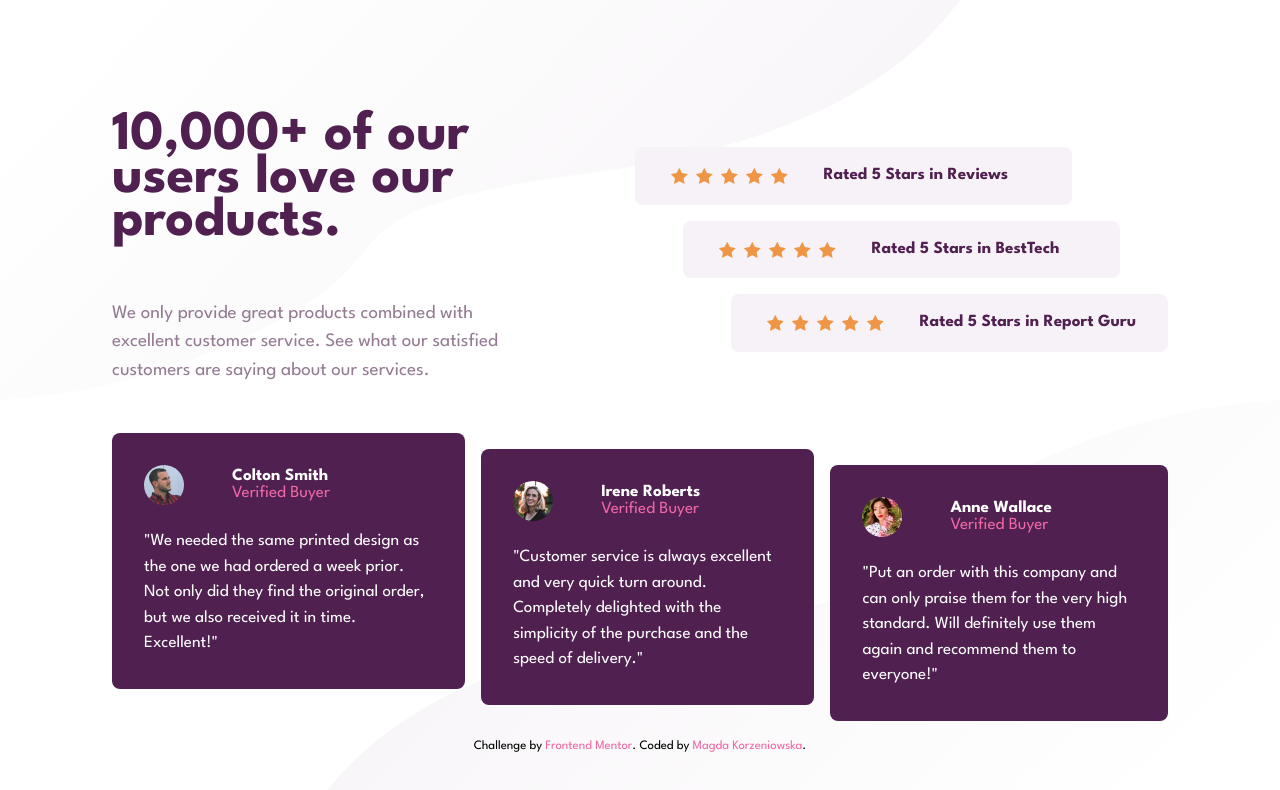
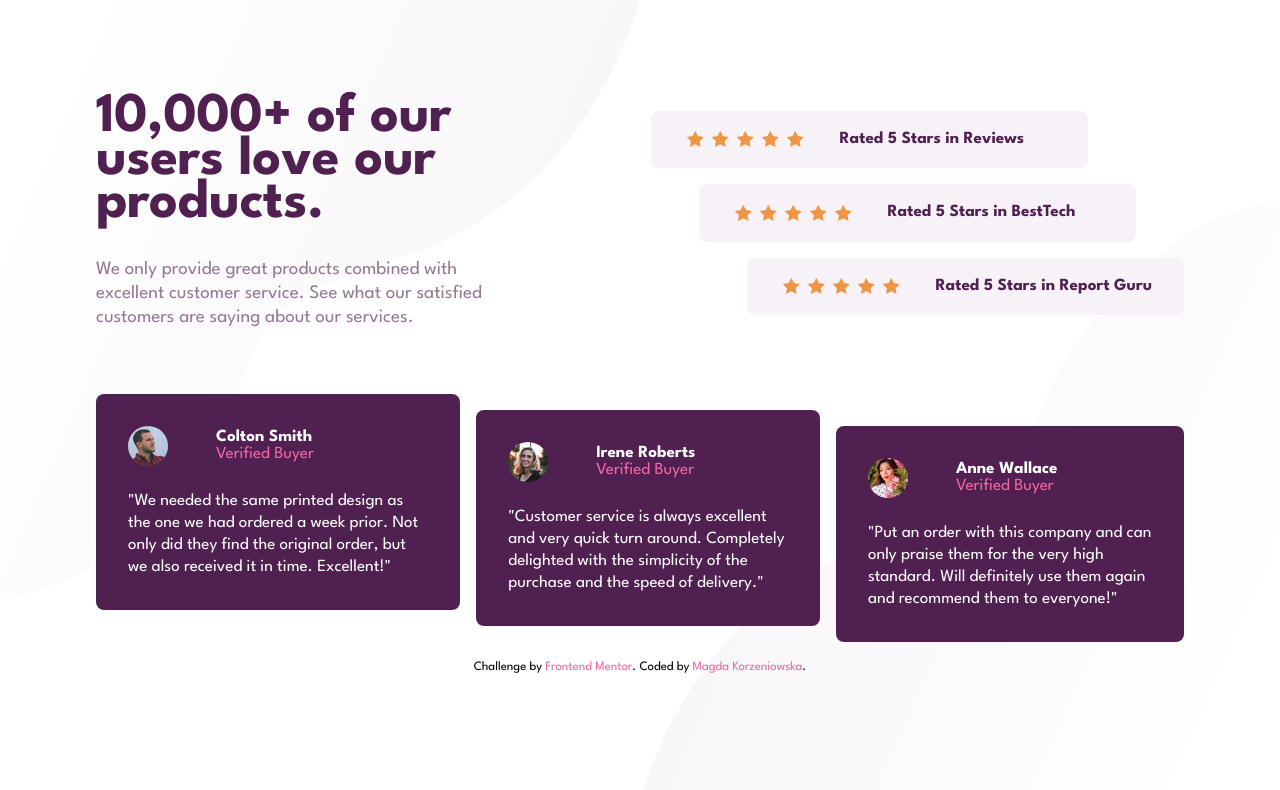
Before and after one commit to magda-korzeniowska/social-proof-section-frontendmentor, a website: page src/index.html in a window 1280 px wide. Drawn offline with nearby package versions, Linux system fonts and the light colour scheme; files that its build step writes are made by us from their sources.

Commit message:
Add minor design fixes

```diff
--- a/src/scss/base/_global.scss
+++ b/src/scss/base/_global.scss
@@ -1,22 +1,23 @@
 body {
   font-family: var(--ff-base);
   font-size: var(--fs-400);
-  padding-top: 5.125rem;
+  padding-top: 4rem;
   text-align: center;
   background-image: url(/images/bg-pattern-top-desktop.svg),
     url(/images/bg-pattern-bottom-desktop.svg);
   background-repeat: no-repeat;
   background-position: top left, bottom right;
-  background-size: 75% 50%;
+  background-size: 50% 75%;
 }
 
 h1 {
   font-size: var(--fs-900);
   color: var(--clr-primary-700);
   line-height: 2.7rem;
-  margin-bottom: 1em;
+  margin-bottom: 2rem;
   max-width: 12ch;
   font-weight: var(--fw-bold);
+  letter-spacing: -0.125px;
   @media (max-width: 55em) {
     margin-left: auto;
     margin-right: auto;
@@ -26,12 +27,13 @@ h1 {
 .subtitle {
   font-size: var(--fs-500);
   color: var(--clr-neutral-400);
+  line-height: 1.5rem;
 }
 
 // layout
 main {
   display: grid;
-  gap: 3rem 1rem;
+  gap: 4rem 1rem;
   margin-bottom: 1rem;
 }
 
--- a/src/scss/base/_utilities.scss
+++ b/src/scss/base/_utilities.scss
@@ -1,5 +1,5 @@
 .container {
-  max-width: 70rem;
+  max-width: 72rem;
   padding: 0 2rem;
   margin: 0 auto;
   padding: 2rem;
--- a/src/scss/components/_quotes.scss
+++ b/src/scss/components/_quotes.scss
@@ -34,5 +34,6 @@
 
   .quote {
     margin-top: 1.5rem;
+    line-height: 1.375rem;
   }
 }
```
Also changed, not shown: README.md, public/css/main.css, public/images/Sscreenshot-desktop.png (added), public/images/Zrzut ekranu 2023-02-13 o 13.48.10.png (added), src/images/screenshot-desktop.png.
